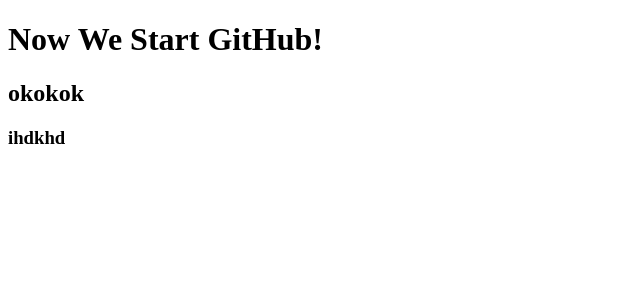
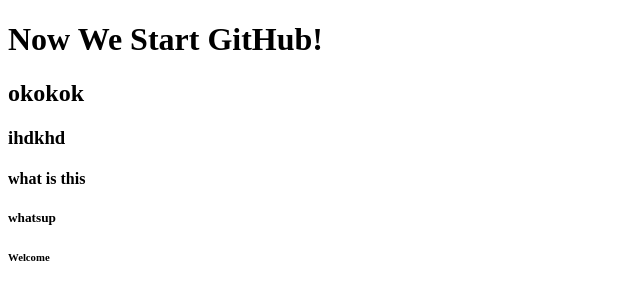
Before and after one commit to yosefbrowncode/github, a plain HTML site: page index.html in a window 1280 px wide. Shown: the whole page, without its empty margins (0-640 px from the left). Drawn offline with Linux system fonts and the light colour scheme.

Commit message:
added h6

```diff
--- a/index.html
+++ b/index.html
@@ -10,6 +10,9 @@
     <h1>Now We Start GitHub!</h1>
     <h2>okokok</h2>
     <h3>ihdkhd</h3>
+    <h4>what is this</h4>
+    <h5>whatsup</h5>
+    <h6>Welcome</h6>
 
 </body>
 </html>
```
